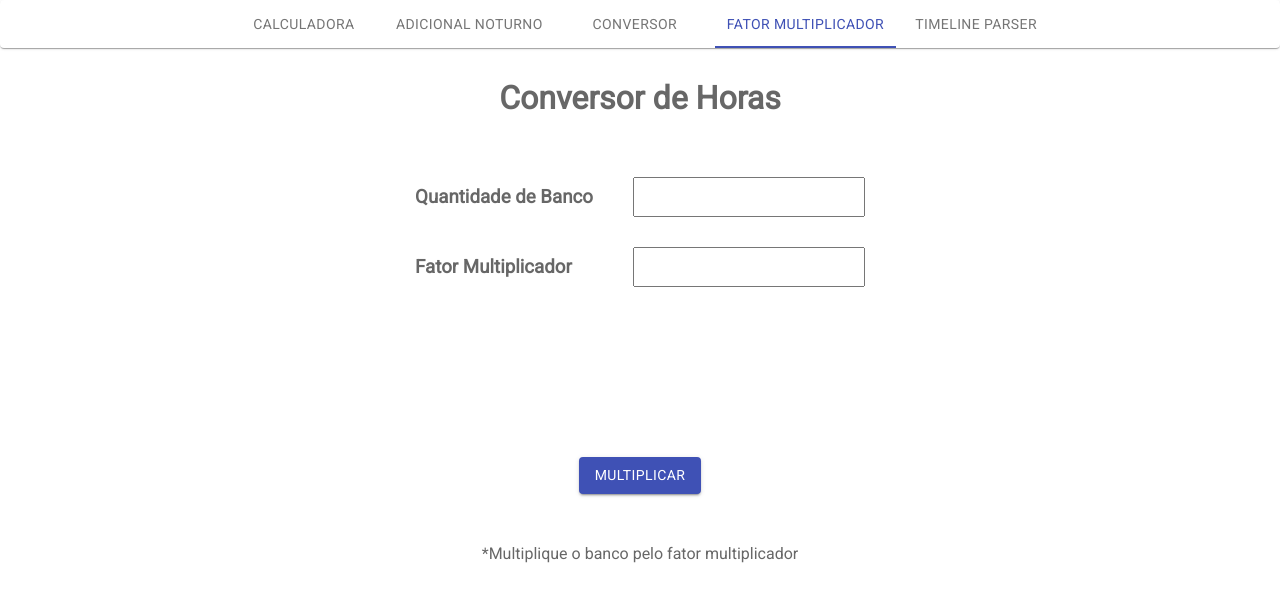
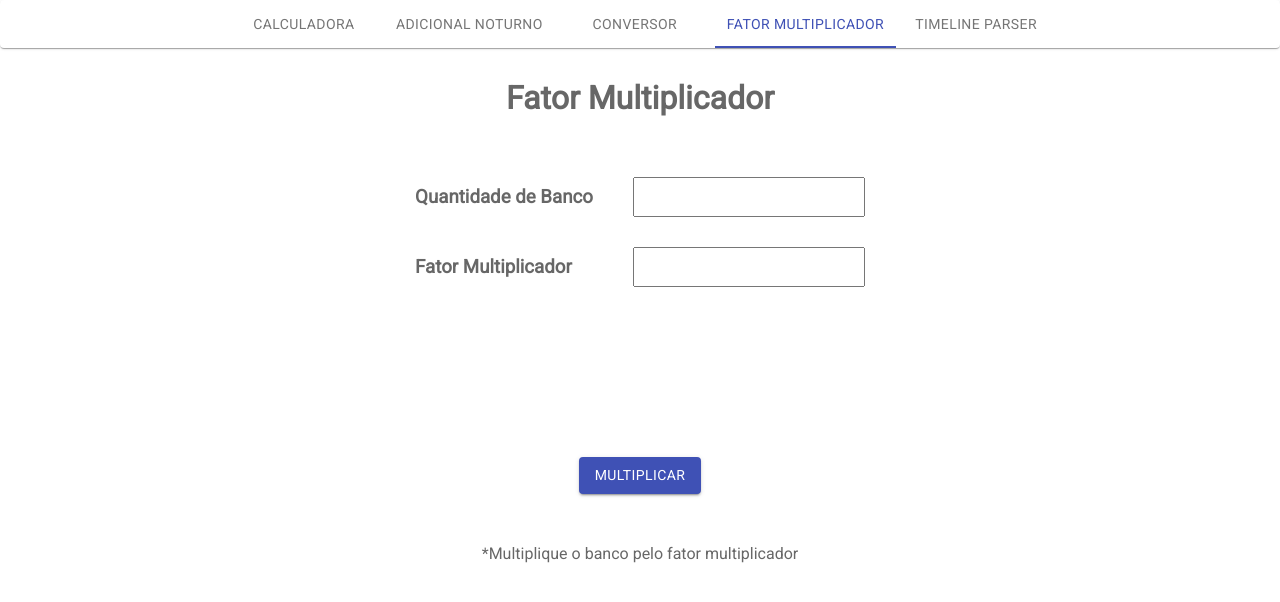
Before and after one commit to pedrosarkis/Refactory-2-Ahgora-Utils, a React (Create React App) app: page / in a window 1280 px wide. Both pictures are taken after a click on the tab "FATOR MULTIPLICADOR". Shown: the top 602 px of the page. Built offline with nearby package versions, Linux system fonts and the light colour scheme.

Commit message:
fix calc fator multiplicador

```diff
--- a/src/pages/multiplyingFactor/index.js
+++ b/src/pages/multiplyingFactor/index.js
@@ -19,11 +19,12 @@ const MultiplyingFactor = () => {
 
     const hoursToSeconds = (hours) => {
         hours = hours.split(':')
-        let seconds = (+hours[0]*3600)+(+hours[1])
+        let seconds = (+hours[0]*3600)+(+hours[1]*60)
         return seconds
     }
 
     const secondsToHours = (totalSeconds) => { //full net
+        console.log(totalSeconds)
         let hours = Math.floor(totalSeconds / 3600);
         totalSeconds %= 3600;
         let minutes = Math.floor(totalSeconds / 60);
@@ -50,7 +51,7 @@ const MultiplyingFactor = () => {
 
     return (
         <Container>
-            <h1>Conversor de Horas</h1>
+            <h1>Fator Multiplicador</h1>
             <div>
                 <div>
                     <h3>Quantidade de Banco</h3>
```
